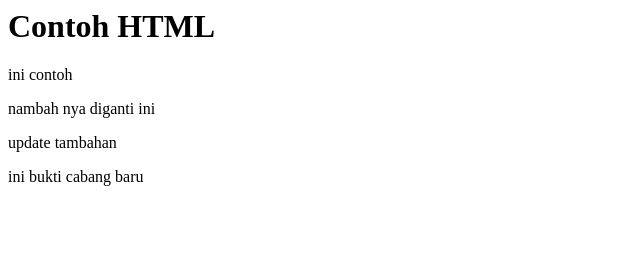
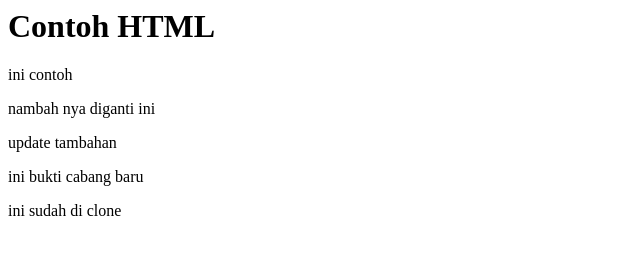
Before and after one commit to RevinoR/LatihanKelas, a plain HTML site: page index.html in a window 1280 px wide. Shown: the whole page, without its empty margins (0-640 px from the left). Drawn offline with Linux system fonts and the light colour scheme.

Commit message:
test git clone

```diff
--- a/index.html
+++ b/index.html
@@ -8,5 +8,6 @@
     <p> nambah nya diganti ini <p>
     <p> update tambahan <p>
     <p> ini bukti cabang baru <p>
+   <p> ini sudah di clone <p>
   </body>
 </html>
```
